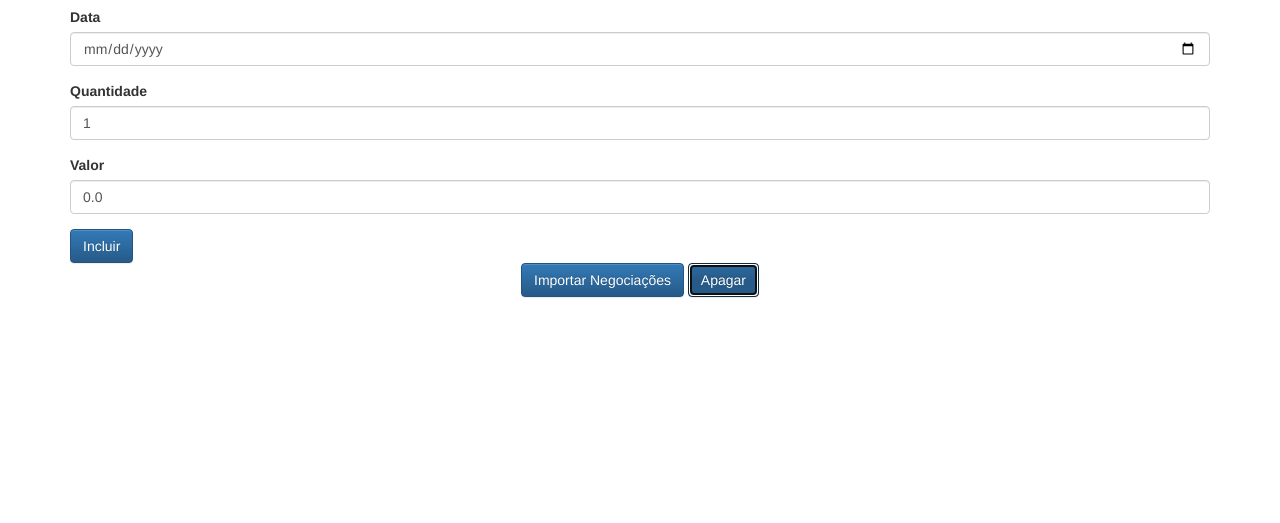
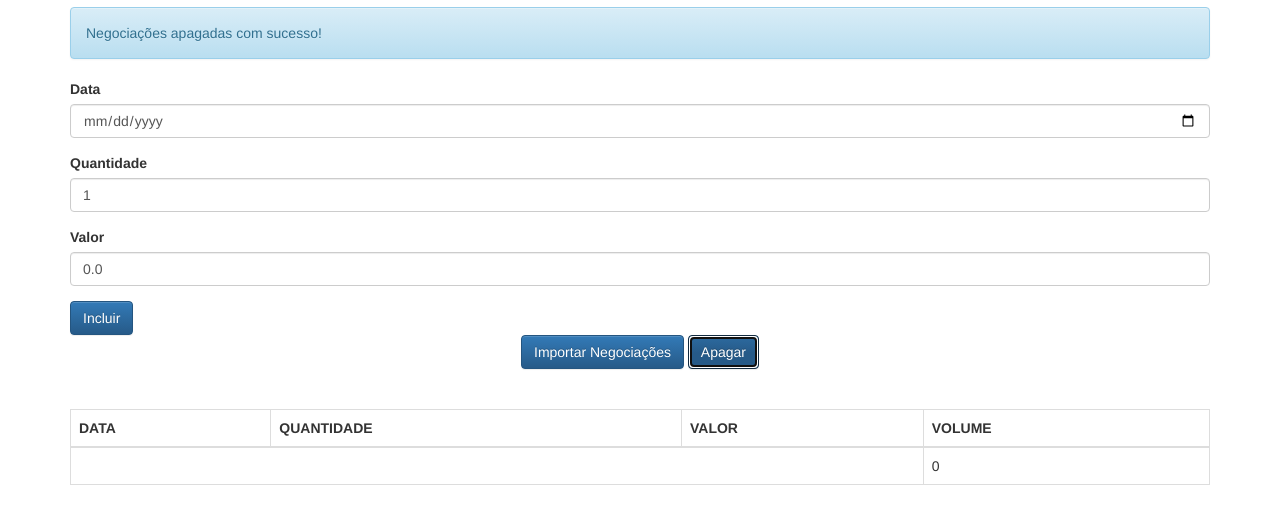
Before and after one commit to ntz-marshall/ecmascript, a website: page aluraframe/client/index.html in a window 1280 px wide. Both pictures are taken after a click on the button "Apagar". Shown: the part 63-586 px from the top of the page. Drawn offline with Linux system fonts and the light colour scheme.

Commit message:
Implementando Proxy no código

```diff
--- a/aluraframe/client/index.html
+++ b/aluraframe/client/index.html
@@ -58,15 +58,5 @@
 	<script>
 		let negotiationsController = new NegotiationsController();
 	</script>
-	<script>
-		let negotiations = new Proxy(new Negotiations(new Date(), 3, 259), {
-			get: function (target, prop, receiver) {
-				if(['add', 'removeNegotiation'].includes(prop) && typeof(target[prop]) == typeof(Function)) {
-
-				}
-				return Reflect(target, prop, receiver)
-			}
-		});
-	</script>
 </body>
 </html>
--- a/aluraframe/client/js/app/controllers/NegotiationsController.js
+++ b/aluraframe/client/js/app/controllers/NegotiationsController.js
@@ -7,9 +7,21 @@ class NegotiationsController {
 				// .bind atrela o querySelector ao document, masmo passando ele para $, fazendo com que essa representação funcione
 				this._inputDate = $("#data")
 				this._inputQtt = $("#quantidade")
-				this._inputValue = $("#valor")
+        this._inputValue = $("#valor")
+        let self = this
 				// eslint-disable-next-line no-undef
-				// this._negotiationsLists = new NegotiationsLists(model => this._negotiationsView.update(model))
+				this._negotiationsLists = new Proxy(new NegotiationsLists(), {
+					get(target, prop, receiver) {
+						if(['add', 'removeNegotiation'].includes(prop) && typeof(target[prop]) == typeof(Function)) {
+							return function () {
+                console.log(`interceptando ${prop}`)
+                Reflect.apply(target[prop], target, arguments)
+                self._negotiationsView.update(target)
+							}
+						}
+						return Reflect.get(target, prop, receiver)
+					}
+				});
 				// eslint-disable-next-line no-undef
 				this._negotiationsView = new NegotiationsView($('#negotiationsView'))
 				this._negotiationsView.update(this._negotiationsLists)
--- a/aluraframe/client/js/app/models/NegotiationsLists.js
+++ b/aluraframe/client/js/app/models/NegotiationsLists.js
@@ -1,7 +1,7 @@
 // eslint-disable-next-line no-unused-vars
 class NegotiationsLists {
 
-    constructor(trap) {
+    constructor() {
         this._negotiations = []
 
     }
```
